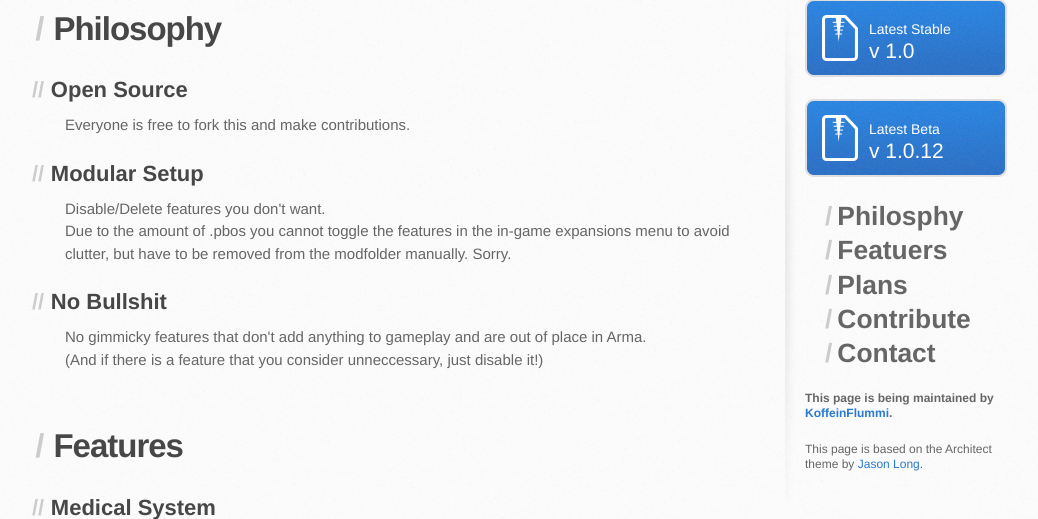
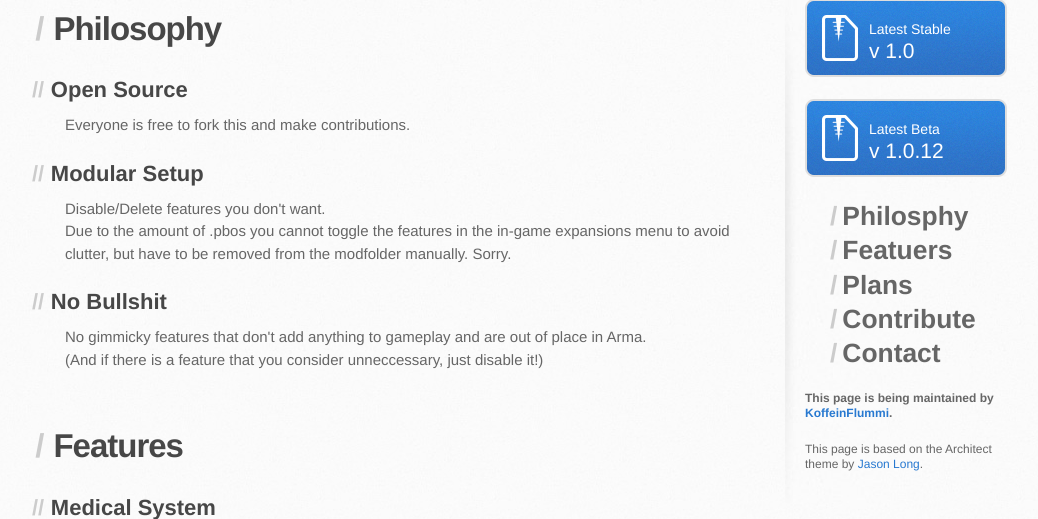
Before and after one commit to KoffeinFlummi/AGM, a PHP site: page / in a window 1280 px wide. Shown: the part 327-846 px from the top of the page, without its empty margins (105-1143 px from the left). Run offline with PHP 8.4, Linux system fonts and the light colour scheme; some libraries are stand-ins or nearby versions.

Commit message:
Update stylesheet.css

```diff
--- a/stylesheets/stylesheet.css
+++ b/stylesheets/stylesheet.css
@@ -146,6 +146,9 @@ aside#sidebar p.repo-owner a {
 .sidenav li:before {
   content: "/";
   margin-right: 5px;
+}
+.sidenav li {
+  padding-left: 5px;
 }
 .sidenav a {
   color: #666;
```
